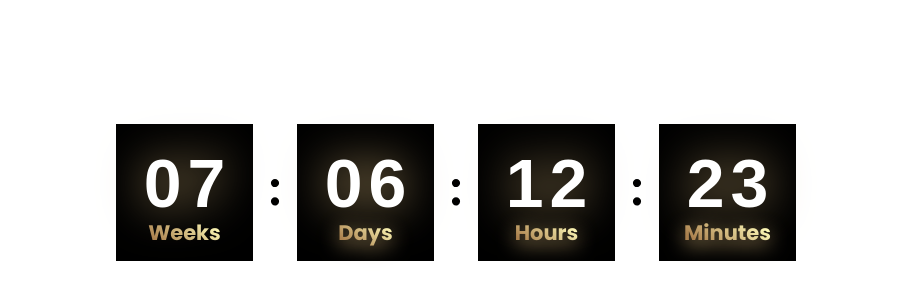
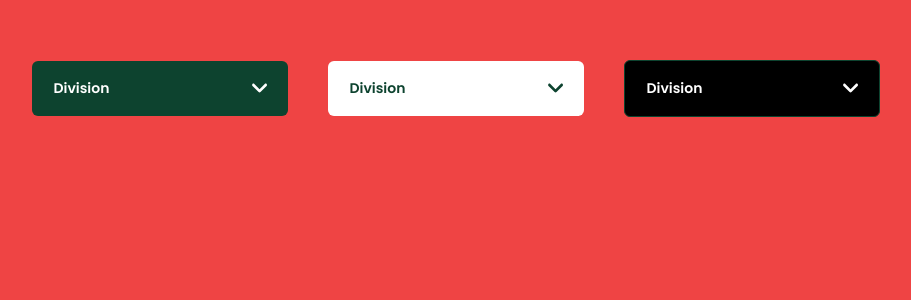
Before and after one commit to Sandbox-by-IEEE/SandboxIEEE, a Next.js app: page / in a window 1280 px wide. Shown: the part 208-508 px from the top of the page, without its empty margins (184-1095 px from the left). Built offline with nearby package versions, Linux system fonts and the light colour scheme; a web font is replaced by a local one.

Commit message:
Dropdown (#12)

```diff
--- a/src/app/globals.css
+++ b/src/app/globals.css
@@ -25,3 +25,12 @@ body {
     )
     rgb(var(--background-start-rgb));
 }
+
+div.custom-scrollbar::-webkit-scrollbar {
+  width: 6px;
+}
+
+div.custom-scrollbar::-webkit-scrollbar-thumb {
+  background-color: #00a56e;
+  filter: drop-shadow(0px 0px 15px rgba(255, 250, 250, 1));
+}
--- a/src/app/page.tsx
+++ b/src/app/page.tsx
@@ -1,15 +1,70 @@
-import dynamic from 'next/dynamic';
+'use client';
+import React, { useState } from 'react';
 
-const Countdown = dynamic(() => import('@/components/Countdown'), {
-  ssr: false,
-});
+import Dropdown from '@/components/Dropdown';
 
 export default function Home() {
+  // Dummy data for demonstration
+  const data = [
+    {
+      name: 'John Doe',
+      division: 'Resource Management',
+    },
+    {
+      name: 'Jane Smith',
+      division: 'Marketing',
+    },
+    {
+      name: 'Bob Johnson',
+      division: 'Web Development',
+    },
+    // Add more data items as needed
+  ];
+
+  const options = [
+    'Resource Management',
+    'Resource Development',
+    'Marketing',
+    'Partnership',
+    'Competition',
+    'Project',
+    'Paper',
+    'Event',
+    'Logistic',
+    'Web Development',
+    'Finance',
+    'Sponsorship',
+  ];
+
+  // State for the selected option in the dropdown
+  const [selectedOption, setSelectedOption] = useState<string>('');
+
   return (
-    <main className='flex min-h-screen w-full bg-white flex-col items-baseline justify-center'>
-      <div className='w-full flex items-center justify-center'>
-        <Countdown targetDate={new Date('2023-12-22')} />
+    <main className='flex min-h-screen w-full bg-red-500 flex-col items-baseline justify-center'>
+      <div className='w-full flex items-center justify-center gap-10'>
+        <Dropdown
+          color='green'
+          options={options}
+          placeholder='Division'
+          setSelectedOption={setSelectedOption}
+          selectedOption={selectedOption}
+        />
+        <Dropdown
+          color='light'
+          options={options}
+          placeholder='Division'
+          setSelectedOption={setSelectedOption}
+          selectedOption={selectedOption}
+        />
+        <Dropdown
+          color='trans-green'
+          options={options}
+          placeholder='Division'
+          setSelectedOption={setSelectedOption}
+          selectedOption={selectedOption}
+        />
       </div>
+      {/* You can map through the filteredData to display the results */}
     </main>
   );
 }
--- /dev/null
+++ b/src/components/Dropdown.tsx
@@ -0,0 +1,125 @@
+import React, { useEffect, useRef, useState } from 'react';
+
+import ArrowDropdownIcon from './icons/ArrowDropdownIcon';
+
+interface DropdownProps {
+  color?: 'green' | 'trans-green' | 'light';
+  options: string[];
+  placeholder?: string;
+  selectedOption: string;
+  setSelectedOption: React.Dispatch<React.SetStateAction<string>>;
+}
+
+const Dropdown: React.FC<DropdownProps> = ({
+  color = 'green', // Assign a default value here
+  options,
+  placeholder,
+  selectedOption,
+  setSelectedOption,
+}) => {
+  const colorEffect = {
+    green: {
+      parent: 'bg-green-primary text-white',
+      icon: 'fill-white',
+      'child-container': 'bg-[#051a12] bg-opacity-90',
+      child: 'hover:bg-black text-white',
+    },
+    'trans-green': {
+      parent: 'bg-black border-[1px] border-green-primary text-white',
+      icon: 'fill-white',
+      'child-container': 'bg-black',
+      child:
+        'hover:bg-green-primary text-white border-y-[0.5px] border-x-[1px] border-green-primary ',
+    },
+    light: {
+      parent: 'bg-white text-green-primary',
+      icon: 'fill-green-primary',
+      'child-container': 'bg-white text-green-primary bg-opacity-90 ',
+      child: 'hover:bg-cream-secondary-light text-green-primary',
+    },
+  };
+
+  // State to keep track of whether the dropdown is open or closed.
+  const [open, setOpen] = useState(false);
+
+  // Close Dropdown when user clicks except dropdown content
+  const dropDownRef = useRef<HTMLDivElement>(null);
+  useEffect(() => {
+    function handleClickOutside(event: MouseEvent) {
+      // If User click is outside dropdown
+      if (
+        dropDownRef.current &&
+        !dropDownRef.current.contains(event.target as Node)
+      ) {
+        setOpen(false);
+      }
+    } // Bind the event listener
+    document.addEventListener('mousedown', handleClickOutside);
+
+    return () => {
+      // Unbind the event listener on cleanup
+      document.removeEventListener('mousedown', handleClickOutside);
+    };
+  }, [dropDownRef, setOpen]);
+
+  // Function to handle an option click. Sets the selected option and closes the dropdown.
+  const handleOptionClick = (value: string) => {
+    setSelectedOption(value);
+    setOpen(false);
+  };
+
+  return (
+    <div className='cursor-pointer' ref={dropDownRef}>
+      {/* Main div unaffected by open state and placeholder */}
+      <div
+        className={`block w-[256px] p-[1.5px] ${
+          open ? 'rounded-t-md' : 'rounded-md'
+        } ${colorEffect[color].parent}`}
+        onClick={() => setOpen(!open)}
+      >
+        <div
+          className={`flex justify-between items-center w-full py-3 px-4 lg:py-4 lg:px-5 bg-transparent`}
+        >
+          <p className='text-sm  font-poppins capitaliz font-semibold'>
+            {selectedOption || placeholder}
+          </p>
+          <ArrowDropdownIcon
+            size={10}
+            className={`${colorEffect[color].icon} w-4 h-4 ${
+              open ? 'rotate-180' : 'rotate-0'
+            } transition-all duration-300`}
+          />
+        </div>
+      </div>
+      {/* Dropdown open */}
+      <div
+        className={`${
+          open
+            ? 'opacity-100 translate-y-0'
+            : '-translate-y-[60px] pointer-events-none opacity-0'
+        } transition-all duration-300 h-[200px] overflow-y-scroll custom-scrollbar lg:top-[70px] mb-2 left-0 w-full rounded-b-md ${
+          colorEffect[color]['child-container']
+        }`}
+      >
+        {/* Mapping options */}
+        <div
+          onClick={() => handleOptionClick('All')}
+          className={`cursor-pointer break-all text-sm font-poppins transition-all duration-300 capitalize py-3 px-5 ${colorEffect[color].child}`}
+        >
+          All
+        </div>
+        {options.map((option) => (
+          <div
+            key={option}
+            onClick={() => handleOptionClick(option)}
+            className={`cursor-pointer break-all text-sm font-poppins transition-all duration-300 capitalize py-3 px-5 ${colorEffect[color].child}`}
+          >
+            {option}
+          </div>
+        ))}
+      </div>
+    </div>
+  );
+};
+
+export default Dropdown;
--- /dev/null
+++ b/src/components/icons/ArrowDropdownIcon.tsx
@@ -0,0 +1,22 @@
+const ArrowDropdownIcon = ({
+  size,
+  className,
+}: {
+  size: number;
+  className?: string;
+}) => {
+  return (
+    <svg
+      width={size}
+      height={size}
+      className={className}
+      viewBox='0 0 12 8'
+      fill='none'
+      xmlns='http://www.w3.org/2000/svg'
+    >
+      <path d='M10.2875 0.999987L6.40751 4.87999L2.52751 0.999989C2.13751 0.609989 1.50751 0.609989 1.11751 0.999989C0.727512 1.38999 0.727512 2.01999 1.11751 2.40999L5.70751 6.99999C6.09751 7.38999 6.72751 7.38999 7.11751 6.99999L11.7075 2.40999C12.0975 2.01999 12.0975 1.38999 11.7075 0.999987C11.3175 0.619987 10.6775 0.609987 10.2875 0.999987Z' />
+    </svg>
+  );
+};
+
+export default ArrowDropdownIcon;
```
